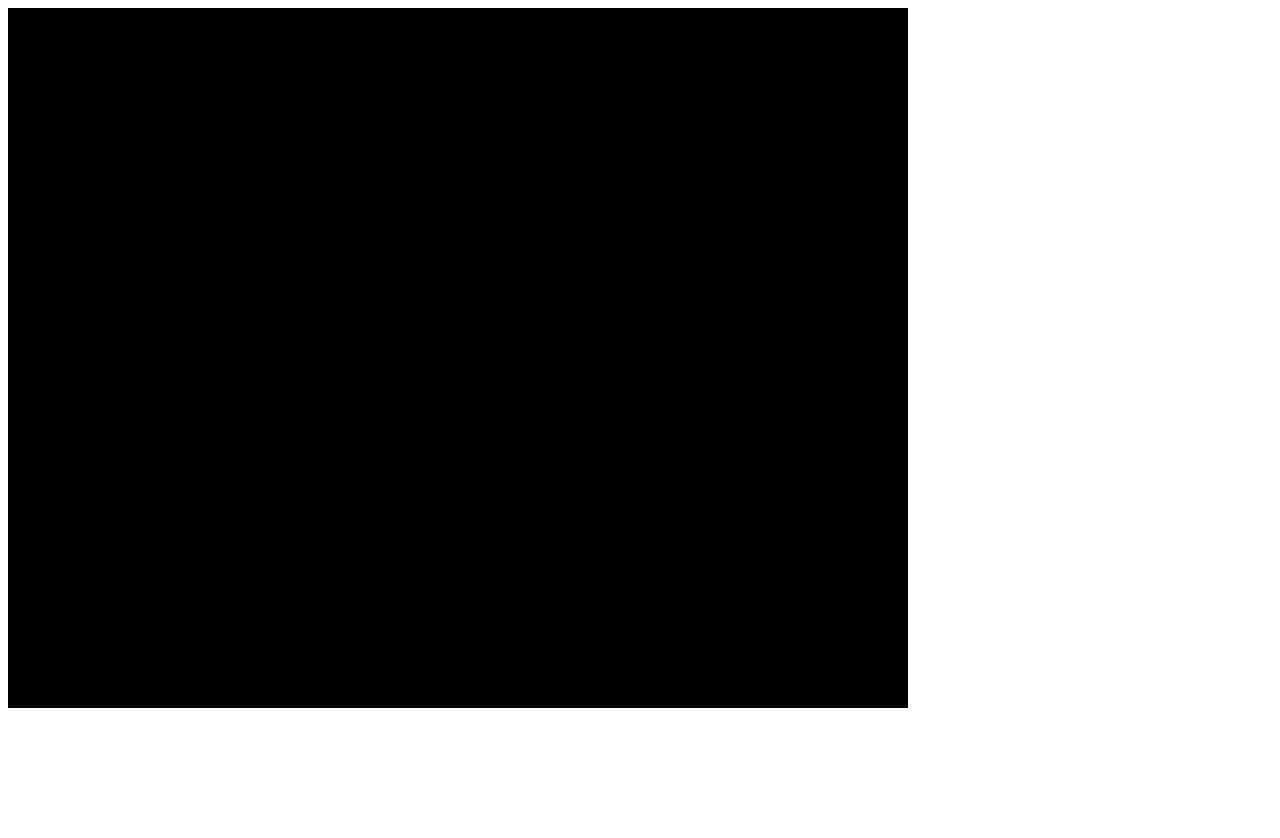
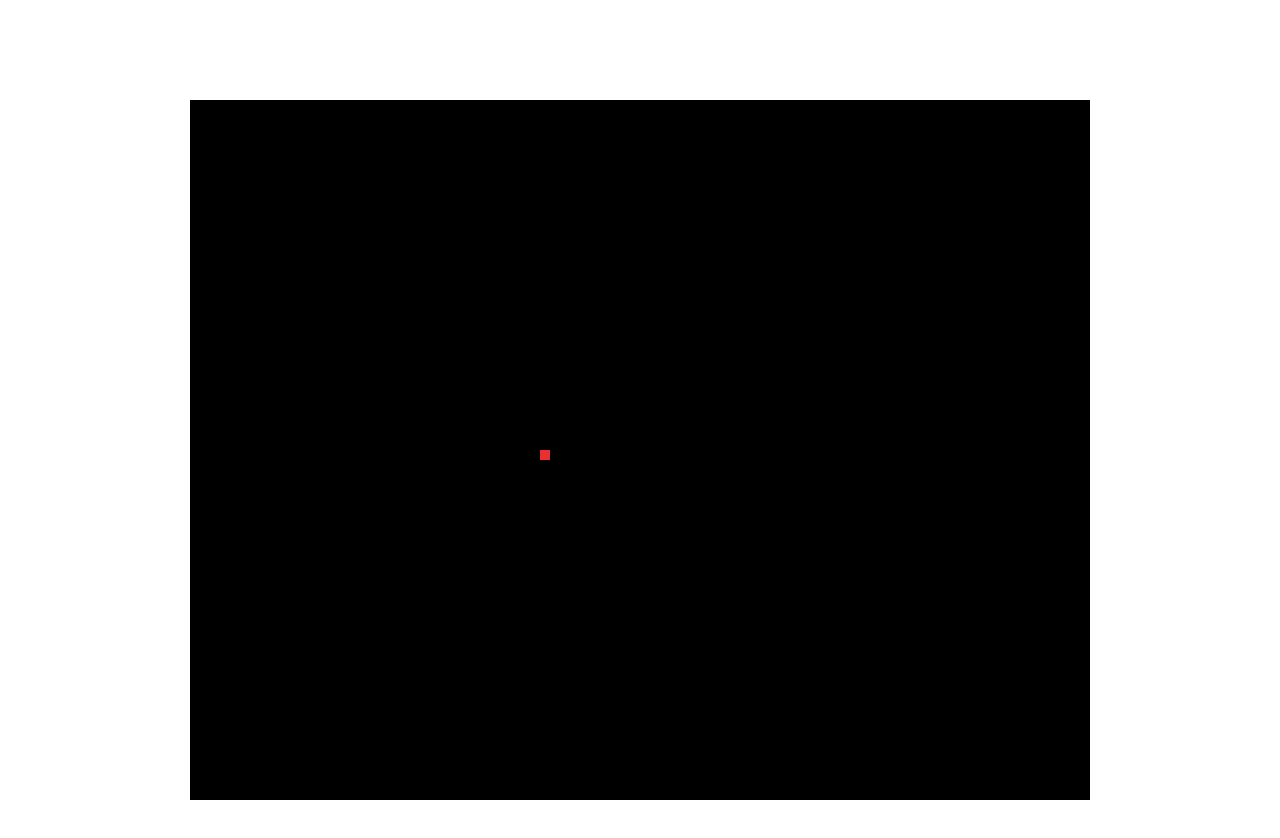
Before and after one commit to Battjmo/The_Stairs, a website built with webpack: page index.html in a window 1280 px wide. Before the commit the page ends 800 px from the top, so only its background shows below. Built offline with nearby package versions, Linux system fonts and the light colour scheme.

Commit message:
movin' a little guy around

```diff
--- a/assets/main.css
+++ b/assets/main.css
@@ -1,3 +1,5 @@
 canvas {
-    background: #000000;
+    background: rgb(0, 0, 0);
+    display: block;
+    margin: 100px auto;
 }
--- a/src/game.js
+++ b/src/game.js
@@ -1,8 +1,101 @@
 class Game {
     constructor(context) {
         this.context = context;
+
+        //Canvas
         this.canvasHeight = 700;
         this.canvasWidth = 900;
+
+        //Player
+        this.playerSize = 10;
+        this.playerX = this.canvasHeight / 2;
+        this.playerY = this.canvasHeight / 2;
+        this.playerSpeed = 10;
+
+        //Keys
+        this.playerMoveRight = false;
+        this.playerMoveLeft = false;
+        this.playerMoveUp = false;
+        this.playerMoveDown = false;
+    }
+
+    //Key handlers
+    keyDownHandler(e) {
+        if (e.keyCode === 39) {
+            this.playerMoveRight = true;
+        }
+        if (e.keyCode === 37) {
+            this.playerMoveLeft = true;
+        }
+        if (e.keyCode === 38) {
+            this.playerMoveUp = true;
+        }
+        if (e.keyCode === 40) {
+            this.playerMoveDown = true;
+        }
+    }
+
+    keyUpHandler(e) {
+        if (e.keyCode === 39) {
+            this.playerMoveRight = false;
+        }
+        if (e.keyCode === 37) {
+            this.playerMoveLeft = false;
+        }
+        if (e.keyCode === 38) {
+            this.playerMoveUp = false;
+        }
+        if (e.keyCode === 40) {
+            this.playerMoveDown = false;
+        }
+    }
+
+    //THANK DAVID WELLS (NOT THE FAMOUS YANKEE PRESUMABLY)
+    noScroll() {
+        window.scrollTo(0, 0);
+    }
+
+    bindKeys() {
+        window.addEventListener("scroll", this.noScroll.bind(this));
+        document.addEventListener("keydown", this.keyDownHandler.bind(this));
+        document.addEventListener("keyup", this.keyUpHandler.bind(this));
+    }
+
+    //Draw Functions
+    drawPlayer() {
+        this.context.beginPath();
+        this.context.rect(this.playerX, this.playerY, this.playerSize, this.playerSize);
+        this.context.fillStyle= "#e83030";
+        this.context.fill();
+    }
+
+    movePlayer() {
+        if (this.playerMoveLeft && this.playerX > 0) {
+            this.playerX -= this.playerSpeed;
+        }
+        if (this.playerMoveRight && this.playerX < this.canvasWidth - 10) {
+            this.playerX += this.playerSpeed;
+            console.log(this.playerX);
+        }
+        if (this.playerMoveUp && this.playerY > 0) {
+            this.playerY -= this.playerSpeed;
+        }
+        if (this.playerMoveDown && this.playerY < this.canvasHeight - 10) {
+            this.playerY += this.playerSpeed;
+        }
+    }
+
+    draw() {
+        this.context.clearRect(0, 0, this.canvasWidth, this.canvasHeight);
+        this.movePlayer();
+        this.drawPlayer();
+
+        requestAnimationFrame(this.draw.bind(this));
+    }
+
+    play() {
+        this.bindKeys();
+        this.draw();
     }
 }
 
--- a/src/theStairs.js
+++ b/src/theStairs.js
@@ -6,4 +6,5 @@ document.addEventListener("DOMContentLoaded", () => {
     const currentGame = new Game(context);
     gameCanvas.height = currentGame.canvasHeight;
     gameCanvas.width = currentGame.canvasWidth;
+    currentGame.play();
 });
```
Also changed, not shown: dist/bundle.js, 1 other file.
